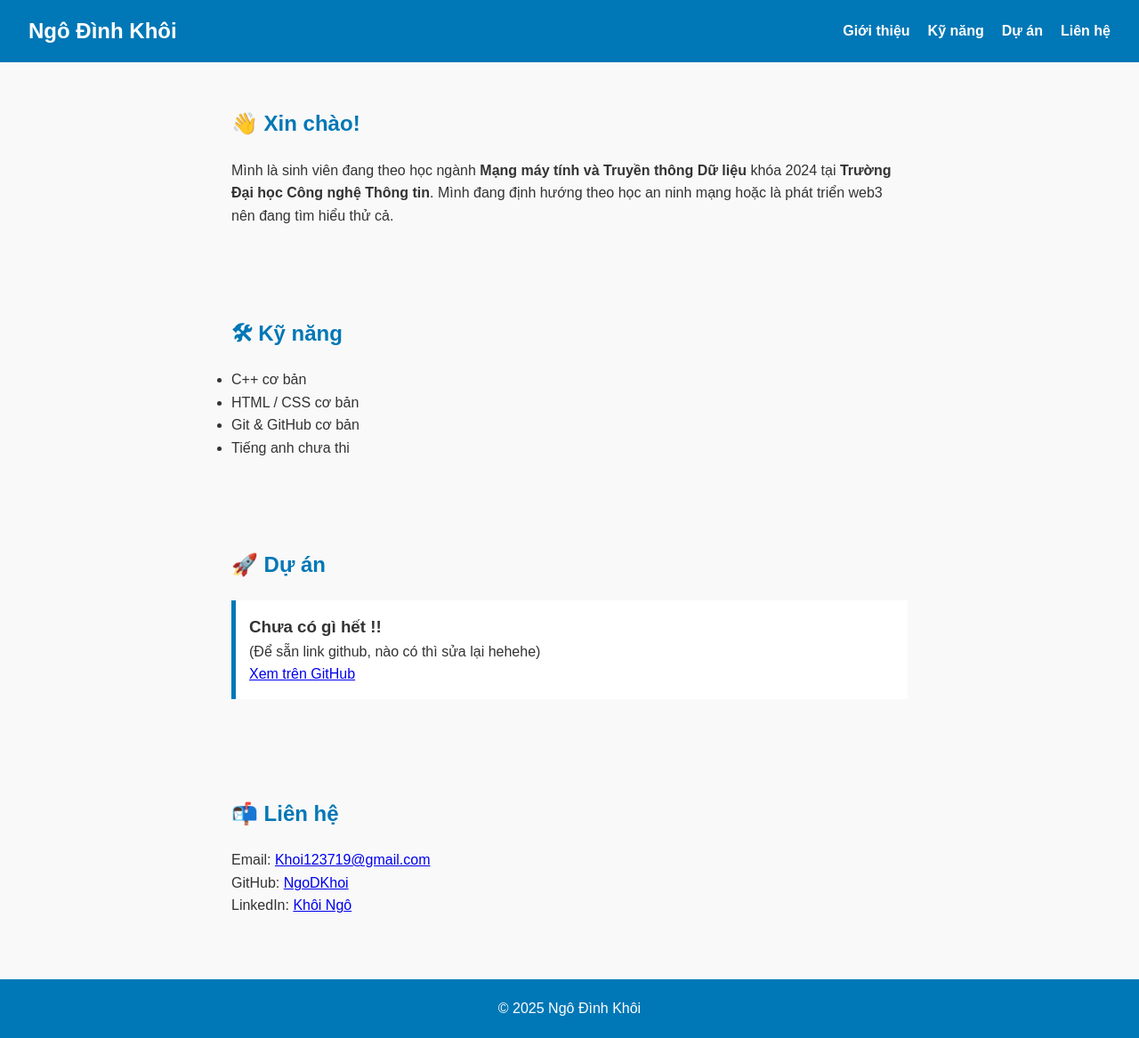
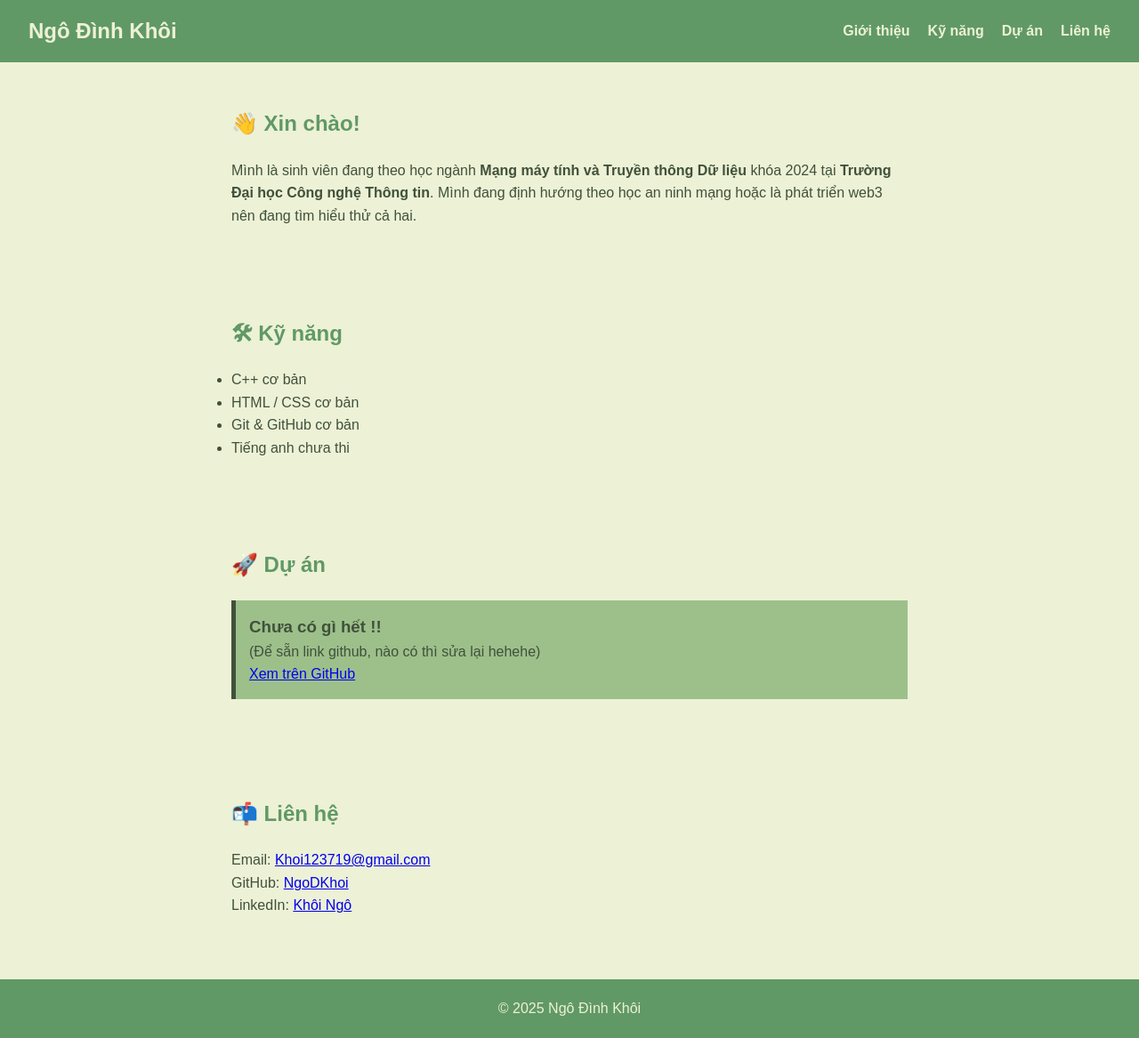
Before and after one commit to NgoDKhoi/ngodkhoi, a plain HTML site: page index.html in a window 1280 px wide. Shown: the whole page at 89% size. Drawn offline with Linux system fonts and the light colour scheme.

Commit message:
Last commit message

```diff
--- a/index.html
+++ b/index.html
@@ -27,7 +27,7 @@
         <h2>👋 Xin chào!</h2>
         <p>Mình là sinh viên đang theo học ngành <b>Mạng máy tính và Truyền thông Dữ liệu</b> khóa 2024 tại
             <b>Trường Đại học Công nghệ Thông tin</b>.
-            Mình đang định hướng theo học an ninh mạng hoặc là phát triển web3 nên đang tìm hiểu thử cả.
+            Mình đang định hướng theo học an ninh mạng hoặc là phát triển web3 nên đang tìm hiểu thử cả hai.
         </p>
     </section>
 
--- a/style.css
+++ b/style.css
@@ -8,13 +8,13 @@
 body {
     font-family: Arial, sans-serif;
     line-height: 1.6;
-  color: #333;
-  background: #f9f9f9;
+    color: #40513B;
+    background: #EDF1D6;
 }
 
 header {
-  background: #0077b6;
-  color: white;
+    background: #609966;
+    color: #EDF1D6;
     padding: 1rem 2rem;
 }
 
@@ -35,7 +35,7 @@ nav ul {
 }
 
 nav ul li a {
-  color: white;
+    color: #EDF1D6;
     text-decoration: none;
     font-weight: bold;
 }
@@ -48,20 +48,20 @@ section {
 
 section h2 {
     margin-bottom: 20px;
-  color: #0077b6;
+    color: #609966;
 }
 
 .project {
-  background: white;
+    background: #9DC08B;
     padding: 15px;
     margin: 10px 0;
-  border-left: 5px solid #0077b6;
+    border-left: 5px solid #40513B;
 }
 
 footer {
     text-align: center;
     padding: 20px;
-  background: #0077b6;
-  color: white;
+    background: #609966;
+    color: #EDF1D6;
     margin-top: 20px;
 }
```
Lines whose indentation alone changed are shown as unchanged.
